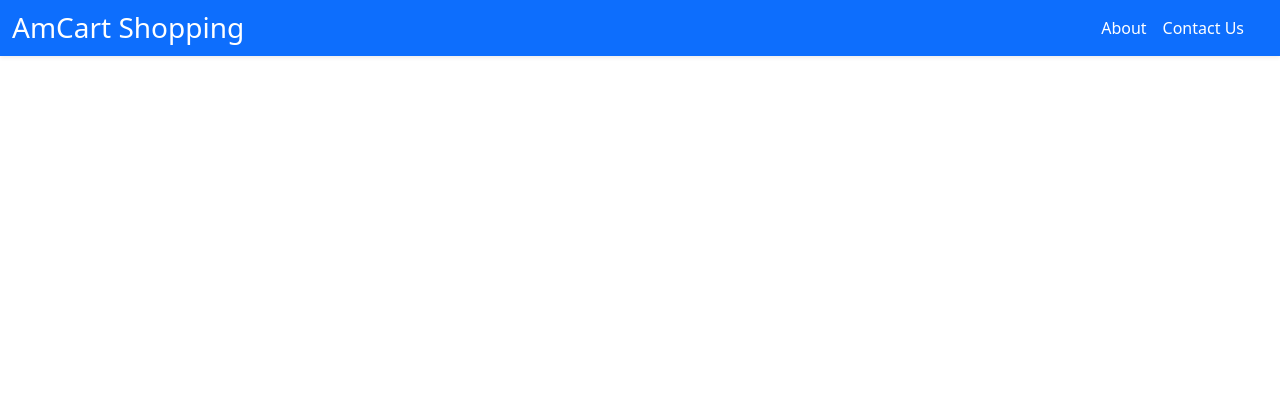
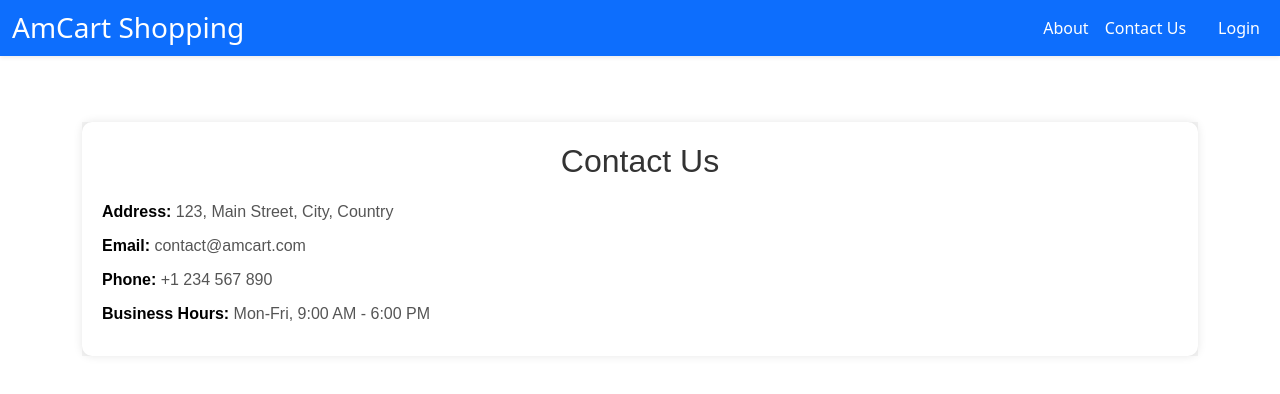
Before and after one commit to smsankit/EShopApp, an Angular app: page /contact in a window 1280 px wide. Before the commit this address led to /. Shown: the top 394 px of the page. Built offline with nearby package versions, Linux system fonts and the light colour scheme.

Commit message:
Add Contact Us page

```diff
--- a/src/app/app.component.html
+++ b/src/app/app.component.html
@@ -19,7 +19,7 @@
         </li>
 
         <li class="nav-item">
-          <a class="nav-link text-white" >Contact Us</a>
+          <a class="nav-link text-white" href="/contact" >Contact Us</a>
         </li>
       </ul>
 
--- a/src/app/app.routes.ts
+++ b/src/app/app.routes.ts
@@ -4,11 +4,13 @@ import { RouterModule, Routes } from '@angular/router';
 import { AuthPageComponent } from './auth-page/auth-page.component'
 import { LandingpageComponent } from './landingpage/landingpage.component';
 import { ProductDetailsComponent } from './product-details/product-details.component';
+import { ContactusComponent } from './contactus/contactus.component';
 
 export const routes: Routes = [
     { path: '', component: AuthPageComponent },
     { path: 'productDetails', component: ProductDetailsComponent },
-    { path: 'home', component: LandingpageComponent }
+    { path: 'home', component: LandingpageComponent },
+    { path: 'contact', component: ContactusComponent }
 ];
 
   @NgModule({
--- /dev/null
+++ b/src/app/contactus/contactus.component.html
@@ -0,0 +1,52 @@
+<!DOCTYPE html>
+<html lang="en">
+<head>
+    <meta charset="UTF-8">
+    <meta name="viewport" content="width=device-width, initial-scale=1.0">
+    <title>Contact Us</title>
+    <style>
+        body {
+            font-family: Arial, sans-serif;
+            margin: 0;
+            padding: 0;
+            background-color: #f4f4f4;
+        }
+        .container {
+            width: 100%;
+            margin: 50px auto;
+            background: white;
+            padding: 20px;
+            border-radius: 10px;
+            box-shadow: 0px 0px 10px rgba(0, 0, 0, 0.1);
+        }
+        h2 {
+            text-align: center;
+            color: #333;
+        }
+        .contact-info {
+            margin-top: 20px;
+        }
+        .contact-info p {
+            font-size: 16px;
+            color: #555;
+            margin: 10px 0;
+        }
+        .contact-info strong {
+            color: #000;
+        }
+    </style>
+</head>
+<body>
+
+    <div class="container">
+        <h2>Contact Us</h2>
+        <div class="contact-info">
+            <p><strong>Address:</strong> 123, Main Street, City, Country</p>
+            <p><strong>Email:</strong> contact&#64;amcart.com</p> <!-- Fixed issue -->
+            <p><strong>Phone:</strong> +1 234 567 890</p>
+            <p><strong>Business Hours:</strong> Mon-Fri, 9:00 AM - 6:00 PM</p>
+        </div>
+    </div>
+
+</body>
+</html>
```
Also changed, not shown: src/app/contactus/contactus.component.ts (added, +12 -0 lines), src/app/contactus/contactus.component.css (added).
